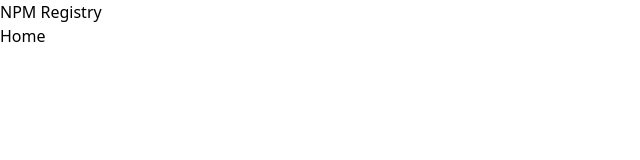
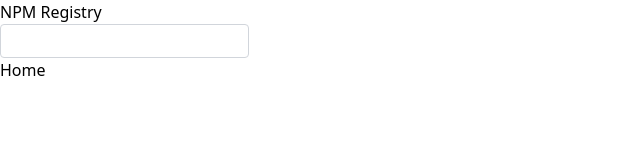
Before and after one commit to bentleyminwa/Registry, a React (Vite) app: page / in a window 1280 px wide. Shown: the top 160 px of the page, without its empty margins (0-640 px from the left). Built offline with nearby package versions, Linux system fonts and the light colour scheme.

Commit message:
search input setup

```diff
--- a/src/components/Header.tsx
+++ b/src/components/Header.tsx
@@ -1,9 +1,11 @@
 import { Link } from "react-router-dom";
+import SearchInput from "./SearchInput";
 
 const Header = () => {
   return (
     <header>
       <Link to="/">NPM Registry</Link>
+      <SearchInput />
     </header>
   );
 };
--- /dev/null
+++ b/src/components/SearchInput.tsx
@@ -0,0 +1,22 @@
+import { useState } from "react";
+
+const SearchInput = () => {
+  const [term, setTerm] = useState("");
+
+  function handleSubmit(e: React.FormEvent<HTMLFormElement>) {
+    e.preventDefault();
+  }
+
+  return (
+    <form onSubmit={handleSubmit}>
+      <input
+        type="text"
+        value={term}
+        onChange={(e) => setTerm(e.target.value)}
+        className="border border-gray-300 rounded px-2 py-1"
+      />
+    </form>
+  );
+};
+
+export default SearchInput;
```
